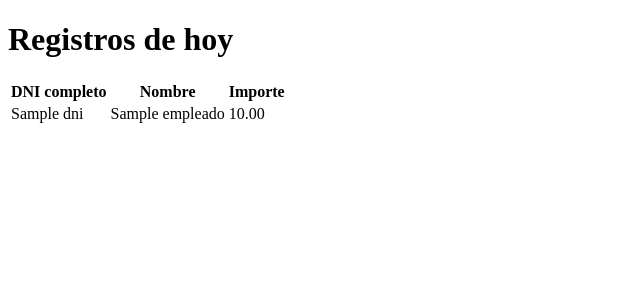
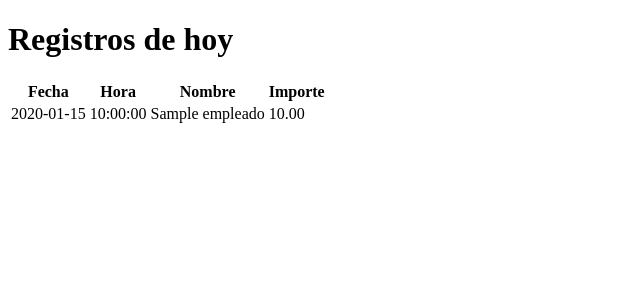
Before and after one commit to fede021/comedor-app, a Flask app: template templates/registros.html in a window 1280 px wide. Shown: the part 26-326 px from the top of the page, without its empty margins (0-640 px from the left). Run offline with Flask 3, Linux system fonts and the light colour scheme; the template is opened without the code that fills it: most values are stand-ins (such as "Sample title", 1, 10 or a date in 2020).

```diff
--- a/app.py
+++ b/app.py
@@ -1,6 +1,6 @@
 from flask import Flask, render_template, request, redirect, flash, url_for
 from flask_sqlalchemy import SQLAlchemy
-from datetime import date
+from datetime import datetime
 
 app = Flask(__name__)
 app.secret_key = "algo-secreto"
@@ -15,11 +15,11 @@ class Empleado(db.Model):
 class Retiro(db.Model):
     id          = db.Column(db.Integer, primary_key=True)
     empleado_id = db.Column(db.Integer, db.ForeignKey('empleado.id'), nullable=False)
-    fecha       = db.Column(db.Date, nullable=False)
+    fecha_hora  = db.Column(db.DateTime, nullable=False, default=datetime.now)
     importe     = db.Column(db.Float, nullable=False)
     empleado    = db.relationship('Empleado', backref='retiros')
 
-# <-- creamos tablas apenas arranca la app
+# crea tablas al arrancar la app
 with app.app_context():
     db.create_all()
 
@@ -28,18 +28,23 @@ def index():
     if request.method == 'POST':
         dni     = request.form['dni'].strip()
         importe = request.form.get('importe', type=float)
-        hoy     = date.today()
         emp     = Empleado.query.filter_by(dni=dni).first()
 
         if not emp:
             flash("DNI no registrado", "error")
             return redirect('/')
 
-        if Retiro.query.filter_by(empleado_id=emp.id, fecha=hoy).first():
+        # validación de único retiro diario
+        hoy = datetime.now().date()
+        existe = Retiro.query.filter(
+            Retiro.empleado_id==emp.id,
+            db.func.date(Retiro.fecha_hora)==hoy
+        ).first()
+        if existe:
             flash("Ya retiraste hoy", "error")
             return redirect('/')
 
-        db.session.add(Retiro(empleado_id=emp.id, fecha=hoy, importe=importe))
+        db.session.add(Retiro(empleado_id=emp.id, importe=importe))
         db.session.commit()
         flash(f"Ok, {emp.nombre}: retiro registrado", "success")
         return redirect('/')
@@ -48,10 +53,11 @@ def index():
 
 @app.route('/registros')
 def registros():
-    hoy = date.today()
+    hoy = datetime.now().date()
+    # obtengo sólo los de hoy
     lista = (Retiro.query
              .join(Empleado)
-             .filter(Retiro.fecha == hoy)
+             .filter(db.func.date(Retiro.fecha_hora)==hoy)
              .all())
     return render_template('registros.html', lista=lista)
 
--- a/templates/registros.html
+++ b/templates/registros.html
@@ -1,12 +1,17 @@
-<!-- templates/registros.html -->
 {% extends "base.html" %}
 {% block content %}
   <h1>Registros de hoy</h1>
   <table>
-    <tr><th>DNI completo</th><th>Nombre</th><th>Importe</th></tr>
+    <tr>
+      <th>Fecha</th>
+      <th>Hora</th>
+      <th>Nombre</th>
+      <th>Importe</th>
+    </tr>
     {% for r in lista %}
       <tr>
-        <td style="white-space: pre-wrap; word-break: break-all;">{{ r.empleado.dni }}</td>
+        <td>{{ r.fecha_hora.strftime('%Y-%m-%d') }}</td>
+        <td>{{ r.fecha_hora.strftime('%H:%M:%S') }}</td>
         <td>{{ r.empleado.nombre }}</td>
         <td>{{ '%.2f' % r.importe }}</td>
       </tr>
```
